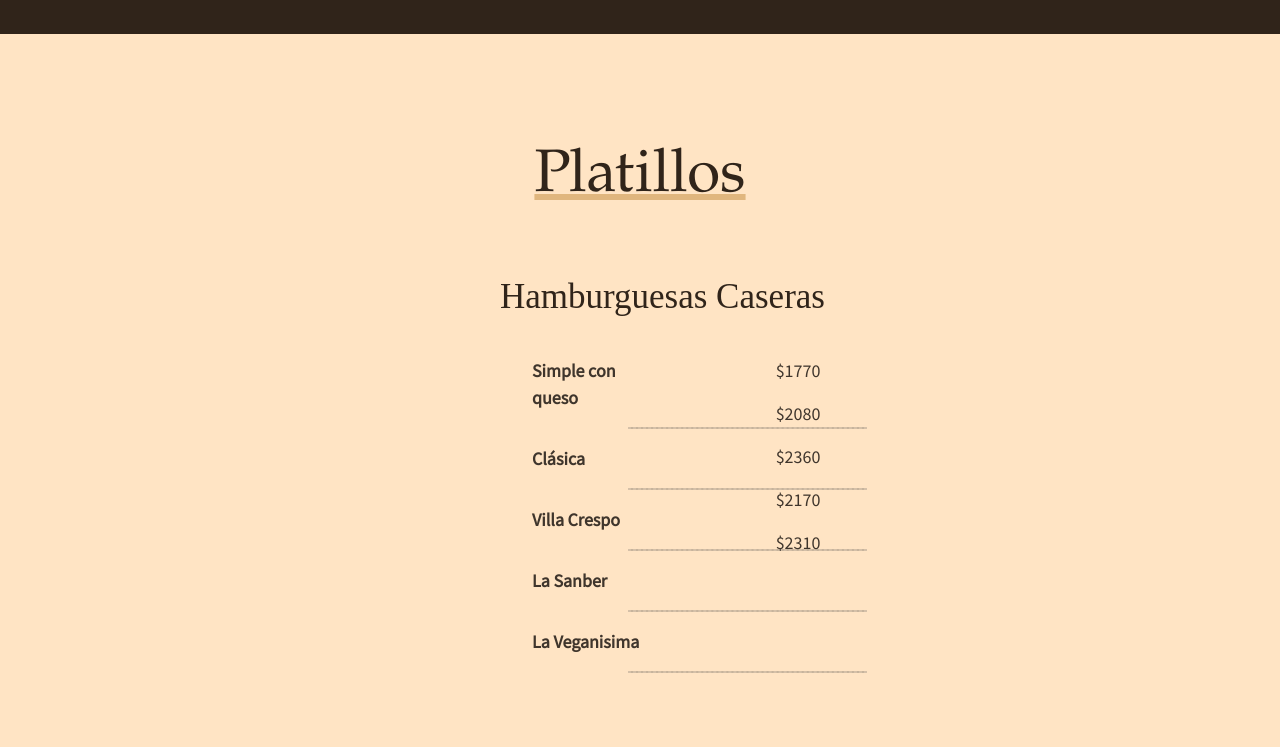
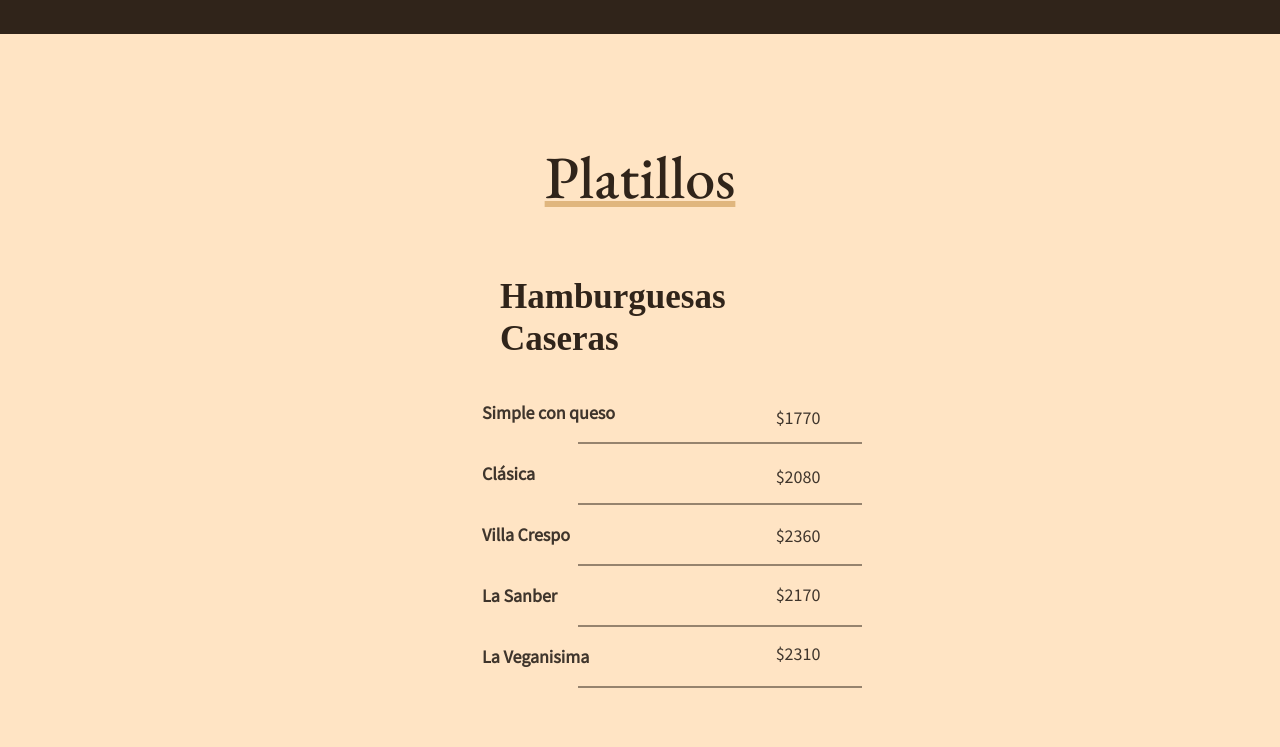
Before and after one commit to n0tValen/ProyectoFinal_CodoACodo, a website: page menu.html in a window 1280 px wide. Shown: the part 837-1584 px from the top of the page. Drawn offline with nearby package versions, Linux system fonts and the light colour scheme; a web font is replaced by a local one.

Commit message:
fallos 23/5

```diff
--- a/CSS/menu.css
+++ b/CSS/menu.css
@@ -1,3 +1,6 @@
+@import url('https://fonts.googleapis.com/css2?family=Source+Sans+Pro&display=swap');
+@import url('https://fonts.googleapis.com/css2?family=Quattrocento&display=swap');
+@import url('https://fonts.googleapis.com/css2?family=EB+Garamond:wght@500&family=Quattrocento&display=swap');
 * {
     padding: 0;
     margin: 0;
@@ -56,7 +59,7 @@ nav a:hover{
 
 .menu-box h1 {
     color: #30241a;
-    font-family: 'Garamond', regular;
+    font-family: 'EB Garamond', serif !important;
     padding: 20px;
     font-size: 75px;
     display: flex;
@@ -135,6 +138,7 @@ nav a:hover{
     transform: translateY(45px);
     z-index: 5;
     transition: 0.3s;
+    text-decoration: none;
 }
 
 .menu-box .menu-box_imagen .menu-imagen:hover .menu_btn {
@@ -174,7 +178,7 @@ nav a:hover{
 
 .menu-carta h2 {
     color: #30241a;
-    font-family: 'Garamond', regular;
+    font-family: 'EB Garamond', serif;
     padding: 25px;
     font-size: 60px;
     display: flex;
@@ -188,6 +192,7 @@ nav a:hover{
 .menu-carta h3 {
     color: #30241A;
     font-family: 'Quattrocento', serif;
+    font-weight: bolder;
     font-size: 35px;
     margin-top: 30px;
     margin-left: 50px;
@@ -210,11 +215,11 @@ nav a:hover{
     display: grid;
     grid-template-columns: repeat(2, 2fr);
     font-weight: bold;
-    margin-left: 50px;
+    /*margin-left: 50px;*/
 }
 
 .menu-carta_plato li {
-    font-family: 'source sans pro', sans-serif;
+    font-family: 'Source Sans Pro', sans-serif;
     color: #3f352c;
     margin-top: 1rem;
     font-weight: bold;
@@ -222,14 +227,14 @@ nav a:hover{
 
 .precio-plato-carta {
     display: flex;
-    align-items: start;
-    justify-content: right;
+    align-items: center;
+    justify-content: flex-end;
 }
 
 .precio-plato-carta li {
     margin-left: .6rem;
     margin-right: .6rem;
-    margin-top: 1rem;
+    margin-bottom: 2rem;
     font-weight: lighter;
 }
 
@@ -276,24 +281,27 @@ nav a:hover{
 
 .precio-bebidas-carta {
     display: flex;
-    align-items: start;
-    justify-content: right;
+    align-items: center;
+    justify-content: flex-end;
 }
 
 .precio-bebidas-carta li {
     margin-left: .6rem;
     margin-right: .6rem;
-    margin-top: 1rem;
+    margin-bottom: 2rem;
     font-weight: lighter;
 }
 
 hr {
-    position: initial;
+    /*position: initial;*/
+   /* align-items: center;*/
     width: 180%;
-    bottom: 6px;
-    margin-bottom: 1rem;
+    /*bottom: 6px;*/
+    /*margin-bottom: 1rem;*/
     margin-left: 6rem;
-    border: 0.6px dashed #5a5957;
+    border: thin dotted;
+    color: #30241A;
+    opacity: 0.5;
 }
 
 /* Footer */
@@ -333,8 +341,8 @@ footer{
     }
 
     .separador-logo img {
-        height: 30%;
-        width: 30%;
+        height: 70%;
+        width: 70%;
     }
 
     .menu-carta_comida {
```
